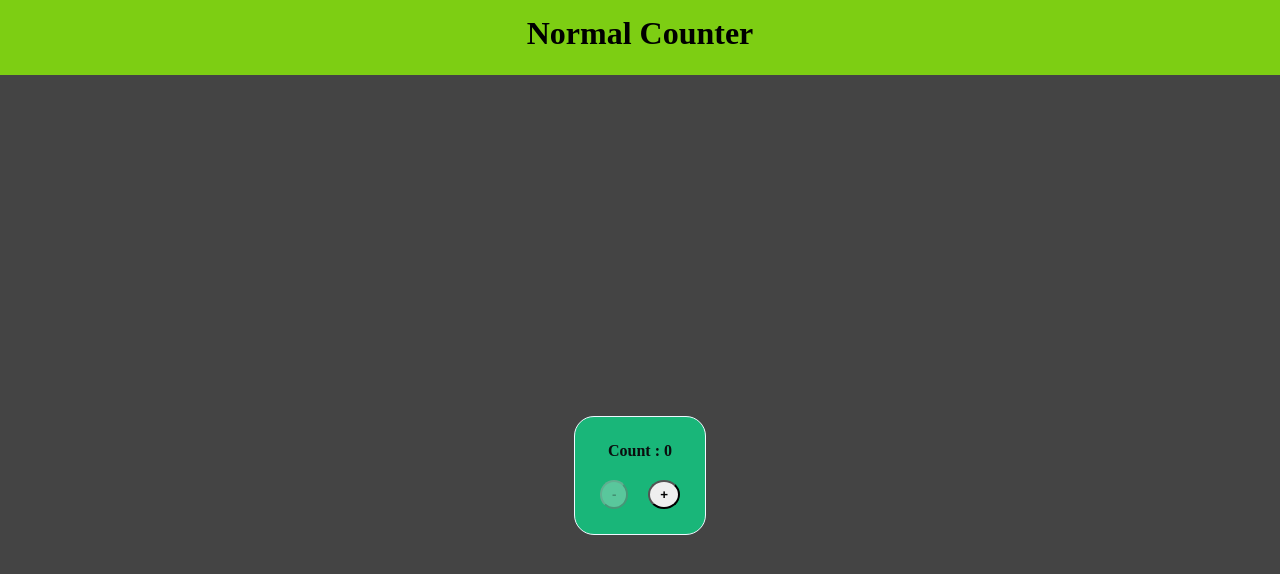
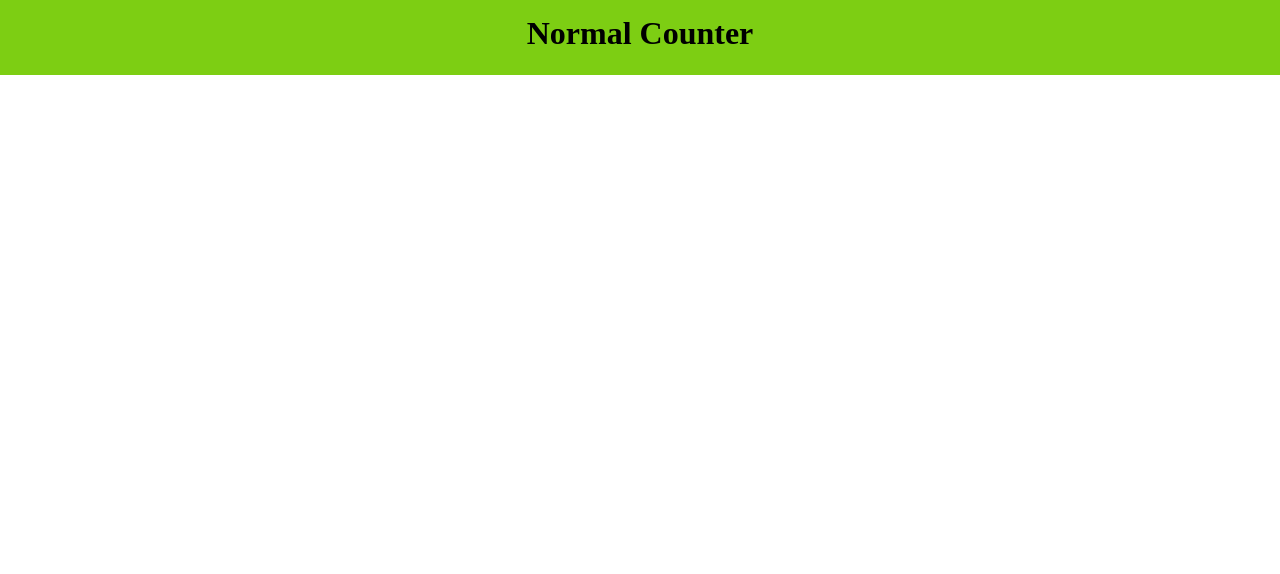
Before and after one commit to shahajalalweb/react-js, a React (Create React App) app: page / in a window 1280 px wide. Shown: the top 574 px of the page. Built offline with nearby package versions, Linux system fonts and the light colour scheme.

Commit message:
PropTypes

```diff
--- a/src/components/Home.js
+++ b/src/components/Home.js
@@ -1,28 +1,17 @@
-import React, { useState } from 'react'
-
-import style from "../style/home.module.css"
+import React, {useState} from 'react'
+import { user } from './user';
 
 
-const Home = () => {
+export const Home = () => {
 
-  const [count, setCount] = useState(0);
-
-
-
+  const [user, setUser] = useState({});
 
   return (
-    <div className={style.container}>
-      <div className={style.counter}>
-
-        <p className={style.count}>Count : {count}</p>
-        <div className={style.btn}>
-          <button onClick={() => {setCount(count - 1);}} disabled={count === 0}>-</button>
-          <button onClick={() => {setCount(count + 1);}}>+</button>
-        </div>
-
-      </div>
+    <div>
+      <user user={user}/>
     </div>
   )
 }
 
+
 export default Home
--- /dev/null
+++ b/src/components/user.js
@@ -0,0 +1,7 @@
+import React from 'react'
+
+export const user = (props) => {
+  return (
+    <div>{user}</div>
+  )
+}
```
